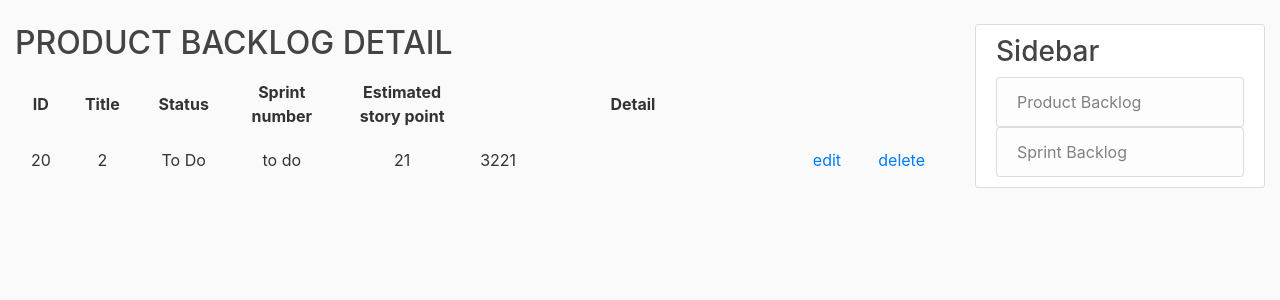
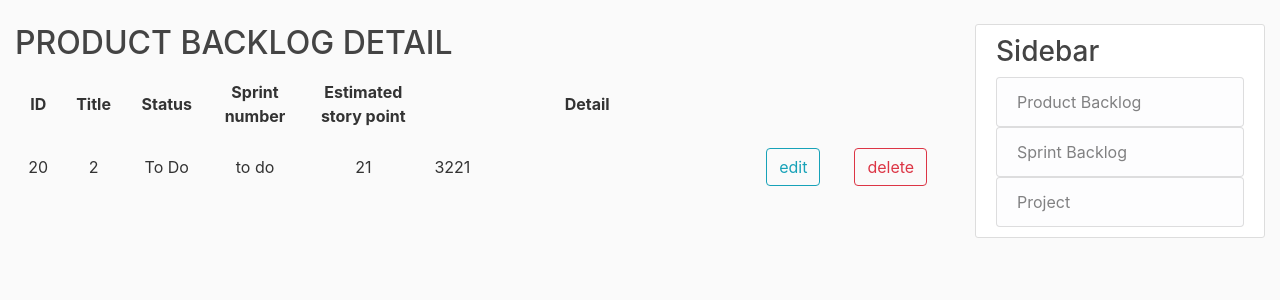
Before and after one commit to martinkingtw/BT_sprint1_demo, a Django app: page /10/product/20/ in a window 1280 px wide. Shown: the part 56-356 px from the top of the page. Run offline with Django 3.2, Linux system fonts and the light colour scheme; data comes from the database, SQL or seed files in the repository; both versions use the stored data as it was after the commit; some libraries are stand-ins or nearby versions.

Commit message:
required element in sprint 1 with multiple project

```diff
--- a/productBacklog/urls.py
+++ b/productBacklog/urls.py
@@ -3,14 +3,16 @@ from .views import (
 	PBListView,
 	PBDetailView,
 	PBCreateView,
-	PBDeleteView
+	PBDeleteView,
+	PBUpdateView
 )
 from . import views
 
 urlpatterns = [
     path('', PBListView.as_view(), name='productBacklog-home'),
     path('<int:pk>/', PBDetailView.as_view(), name='productBacklog-detail'),
-    path('PBI/create/', PBCreateView.as_view(), name='productBacklog-create'),
+    path('create/', PBCreateView.as_view(), name='productBacklog-create'),
+    path('edit/<int:pk>', PBUpdateView.as_view(), name='productBacklog-update'),
     path('about/', views.about, name='productBacklog-about'),
     path('delete/<int:pk>', PBDeleteView.as_view(), name='productBacklog-delete'),
 ]
--- a/productBacklog/views.py
+++ b/productBacklog/views.py
@@ -1,9 +1,13 @@
 from django.shortcuts import render
-from django.views.generic import ListView, DetailView, CreateView, DeleteView
+from django.views.generic import (
+	ListView,
+	DetailView,
+	CreateView,
+	DeleteView,
+	UpdateView,
+	)
 from .models import PBIs, Project
 from django.shortcuts import get_object_or_404
-
-# from .forms import PBIForm
 
 def home(request):
 	context = {
@@ -58,22 +62,50 @@ class PBCreateView(CreateView):
 		self.project = get_object_or_404(Project, pk=kwargs['fk'])
 		return super().dispatch(request, *args, **kwargs)
 
+	def get_context_data(self, **kwargs):
+		context = super().get_context_data(**kwargs)
+		context['project'] = self.project
+		return context
+
 	def form_valid(self, form):
 		form.instance.project = self.project
 		return super().form_valid(form)
 
+class PBUpdateView(UpdateView):
+	model = PBIs
+	# print(form.instance.project_id)
+	fields = [
+			'priority',
+			'title',
+			'status',
+			'ESP',
+			'details'
+	]
+	def dispatch(self, request, *args, **kwargs):
+		self.project_id = kwargs['fk']
+		self.project = get_object_or_404(Project, pk=kwargs['fk'])
+		return super().dispatch(request, *args, **kwargs)
+
+	def get_context_data(self, **kwargs):
+		context = super().get_context_data(**kwargs)
+		context['project'] = self.project
+		return context
+
+
 class PBDeleteView(DeleteView):
 	model = PBIs
 	template_name = 'productBacklog/delete.html'
-	success_url = '/8/product'
+	def get_success_url(self):
+		return '/' + str(self.project_id) + '/product'
 
-	def get(self, request, pk, fk):
-		self.project_id = fk
-		return super().get(self, request)
+	def dispatch(self, request, *args, **kwargs):
+		self.project_id = kwargs['fk']
+		self.project = get_object_or_404(Project, pk=kwargs['fk'])
+		return super().dispatch(request, *args, **kwargs)
 
 	def get_context_data(self, **kwargs):
 		context = super().get_context_data(**kwargs)
-		context['project_id'] = self.project_id
+		context['project'] = self.project
 		return context
 
 class projectListView(ListView):
--- a/project/urls.py
+++ b/project/urls.py
@@ -1,11 +1,13 @@
 from django.urls import path
 from .views import (
 	ProjectListView,
-	ProjectCreateView
+	ProjectCreateView,
+	ProjectDeleteView
 )
 from . import views
 
 urlpatterns = [
     path('', ProjectListView.as_view(), name='project-home'),
     path('create/', ProjectCreateView.as_view(), name='project-create'),
+    path('delete/<int:pk>', ProjectDeleteView.as_view(), name='project-delete'),
 ]
--- a/templates/base.html
+++ b/templates/base.html
@@ -55,6 +55,9 @@
 	            <a href="{% url 'sprint-home' project.pk %}">
 	            	<li class="list-group-item list-group-item-light">Sprint Backlog</li>
 	            </a>
+	            <a href="{% url 'project-home' %}">
+	            	<li class="list-group-item list-group-item-light">Project</li>
+	            </a>
 	          </ul>
 	        <!-- </p> -->
 	      </div>
--- a/templates/productBacklog/PBIs_form.html
+++ b/templates/productBacklog/PBIs_form.html
@@ -2,6 +2,6 @@
 {% block content %}
 <form method="POST"> {% csrf_token %}
 	{{ form.as_p }}
-	<button class="btn btn-outline-info" type="submit">Create</button>
+	<button class="btn btn-outline-info" type="submit">Save</button>
 </form>
 {% endblock content %}
--- a/templates/productBacklog/delete.html
+++ b/templates/productBacklog/delete.html
@@ -3,6 +3,6 @@
 <form method="POST"> {% csrf_token %}
 	<legend>Confirm Delete</legend>
 	<button class="btn btn-outline-danger" type="submit">Delete</button>
-	<a class="btn btn-outline-info" href="{% url 'productBacklog-detail' project_id object.id%}">Cancel</a>
+	<a class="btn btn-outline-info" href="{% url 'productBacklog-detail' project.pk object.id%}">Cancel</a>
 </form>
 {% endblock content %}
--- a/templates/productBacklog/detail.html
+++ b/templates/productBacklog/detail.html
@@ -27,8 +27,8 @@ th, td {
 			<td> to do </td>
 			<td>{{ PBI.ESP }}</td>
 			<td width="35%"; style="text-align: justify;">{{ PBI.details }}</td>
-			<td><a href="#">edit</a></td>
-			<td><a href="{% url 'productBacklog-delete' project.pk PBI.id%}">delete</a></td>
+			<td><a class= "btn btn-outline-info" href="{% url 'productBacklog-update' project.pk PBI.id%}">edit</a></td>
+			<td><a class="btn btn-outline-danger" href="{% url 'productBacklog-delete' project.pk PBI.id%}">delete</a></td>
 		</tr>
 
 	</table>
--- a/templates/project/home.html
+++ b/templates/project/home.html
@@ -3,7 +3,10 @@
 {% for project in projects %}
 	<h2><a href="{% url 'productBacklog-home' project.pk %}">{{ project.title }}</a></h2>
 	<p align="justify">{{ project.details }}</p>
+	<a class="btn btn-outline-danger" href="{% url 'project-delete' project.pk %}">Delete project</a>
+	<br/>
 	<br/>
 {% endfor %}
-<button><a href="{% url 'project-create' %}">Create Project</a></button>
+
+<a class="btn btn-outline-info" href="{% url 'project-create' %}">Create Project</a>
 {% endblock content %}
--- a/templates/project/project_form.html
+++ b/templates/project/project_form.html
@@ -3,6 +3,6 @@
 <h1>Project</h1>
 <form method="POST"> {% csrf_token %}
 	{{ form.as_p }}
-	<input type="submit" name="Save">
+	<button class="btn btn-outline-info" type="submit">Create</button>
 </form>
 {% endblock content %}
```
Also changed, not shown: project/views.py (+21 -1 lines), templates/project/delete.html (added, +8 -0 lines), db.sqlite3.
